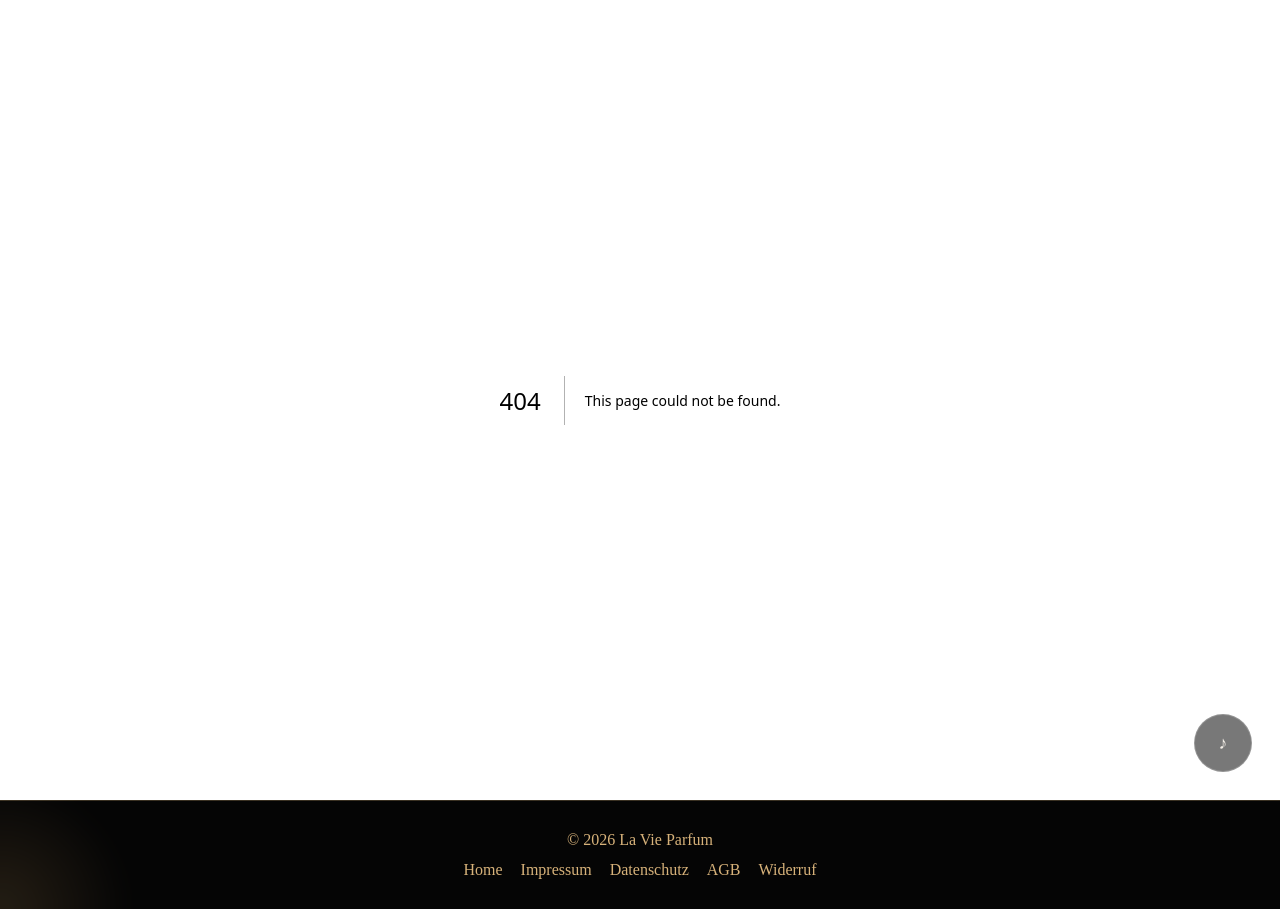
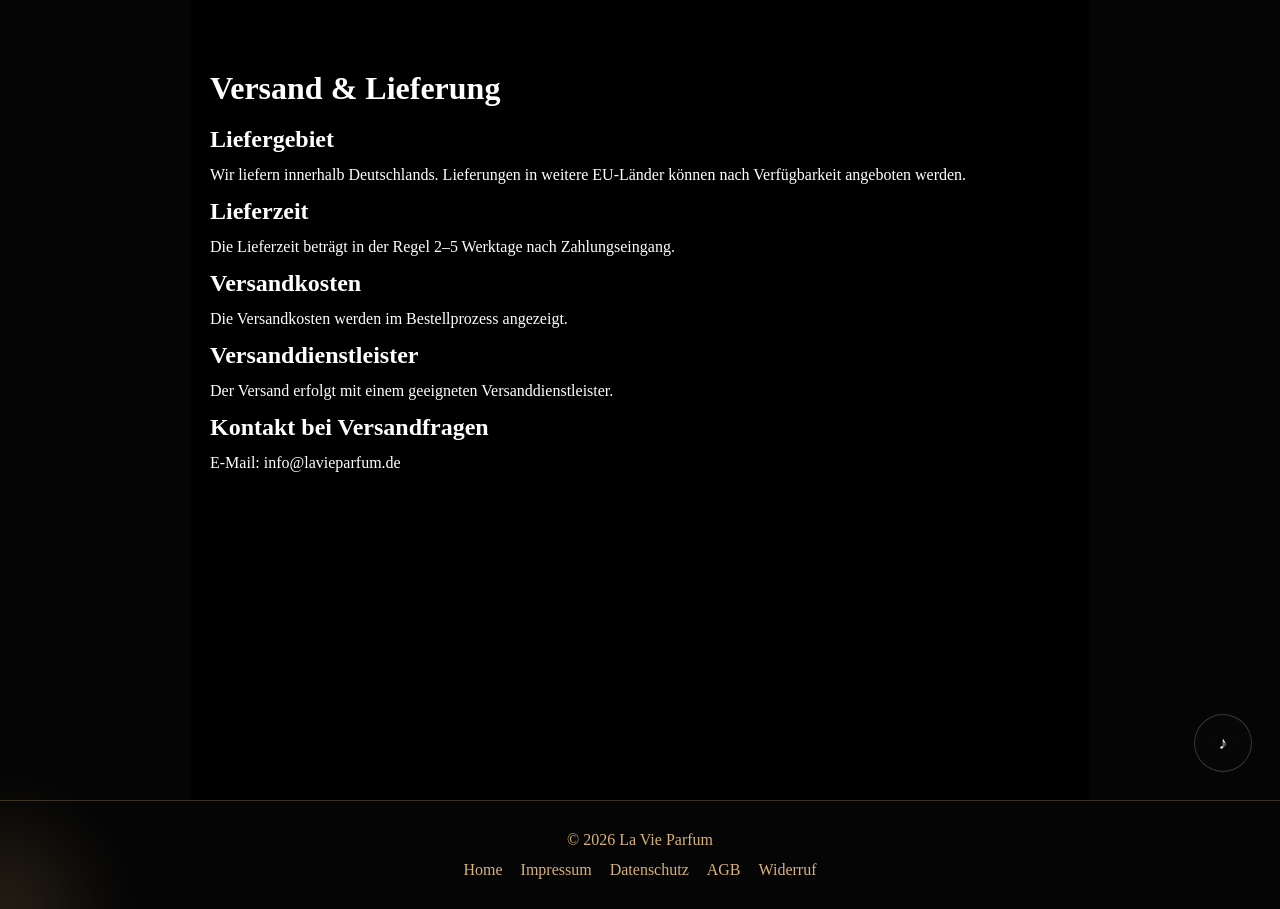
Before and after one commit to Hussin3837/lavie-, a Next.js app: page /versand in a window 1280 px wide. Before the commit this address had no page. Built offline with nearby package versions, Linux system fonts and the light colour scheme.

Commit message:
Create page.tsx
Add versand page

```diff
--- /dev/null
+++ b/app/versand/page.tsx
@@ -0,0 +1,22 @@
+export default function VersandPage() {
+  return (
+    <main style={{ padding: "60px 20px", maxWidth: "900px", margin: "0 auto", color: "white", background: "black", minHeight: "100vh", lineHeight: "1.8" }}>
+      <h1>Versand & Lieferung</h1>
+
+      <h2>Liefergebiet</h2>
+      <p>Wir liefern innerhalb Deutschlands. Lieferungen in weitere EU-Länder können nach Verfügbarkeit angeboten werden.</p>
+
+      <h2>Lieferzeit</h2>
+      <p>Die Lieferzeit beträgt in der Regel 2–5 Werktage nach Zahlungseingang.</p>
+
+      <h2>Versandkosten</h2>
+      <p>Die Versandkosten werden im Bestellprozess angezeigt.</p>
+
+      <h2>Versanddienstleister</h2>
+      <p>Der Versand erfolgt mit einem geeigneten Versanddienstleister.</p>
+
+      <h2>Kontakt bei Versandfragen</h2>
+      <p>E-Mail: info@lavieparfum.de</p>
+    </main>
+  );
+}
```
